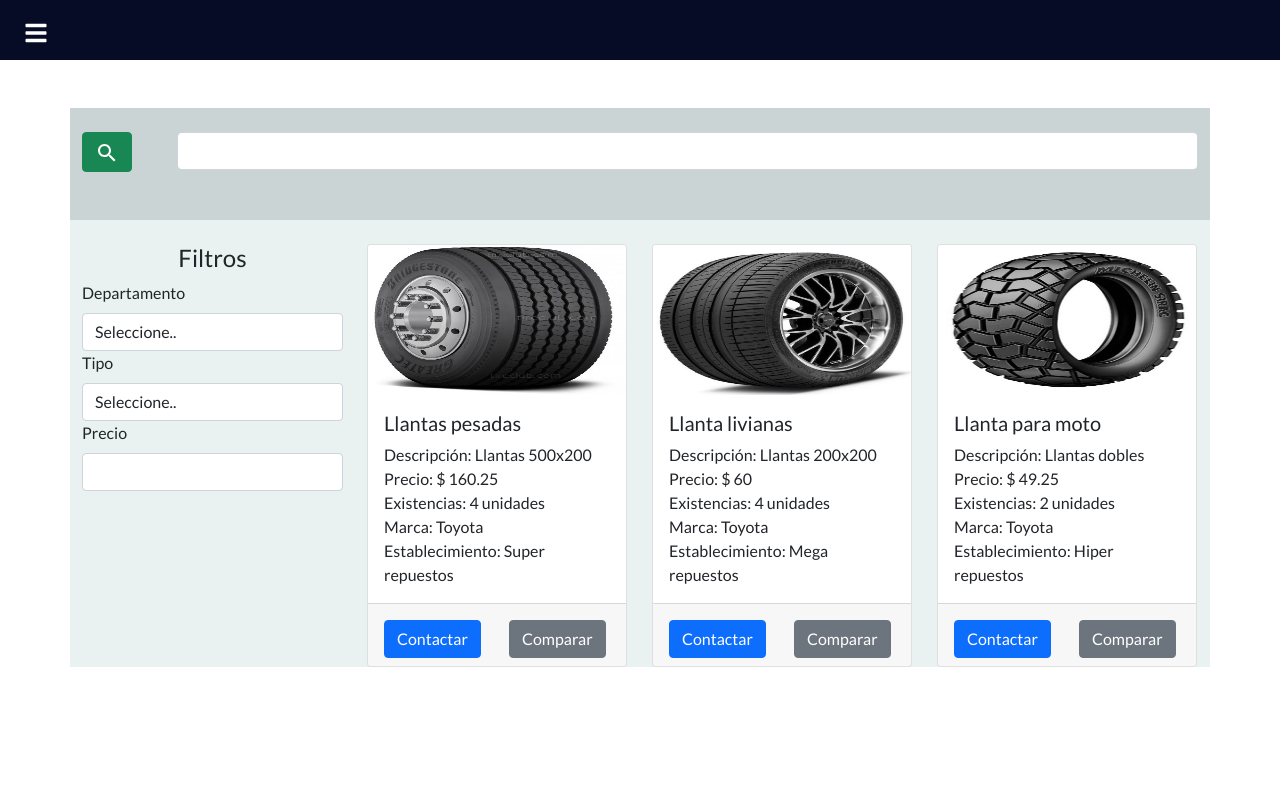
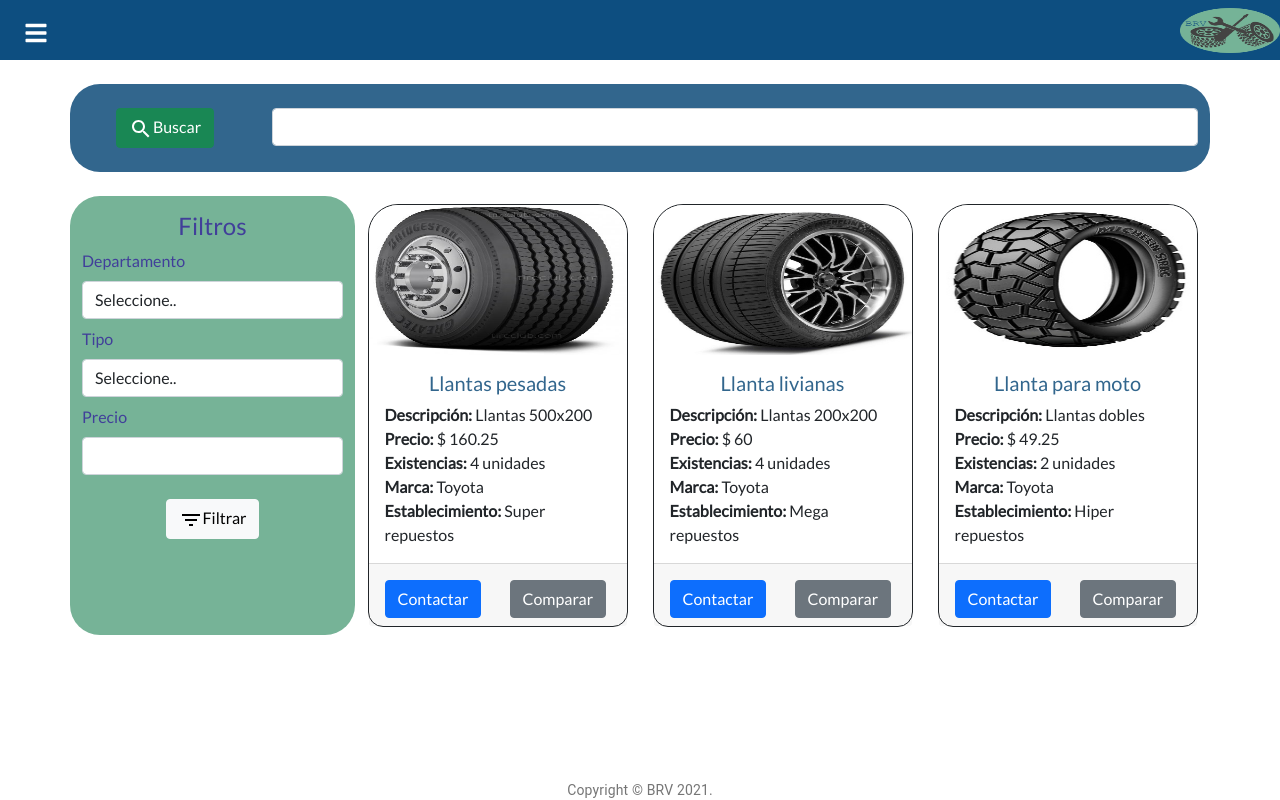
Before and after one commit to LizandroPenado/ProductoSoftware, a React (Create React App) app in the folder Cliente/: page / in a window 1280 px wide. Built offline with nearby package versions, Linux system fonts and the light colour scheme.

Commit message:
Iteracion segunda, de prototipo de buscar repuestos

```diff
--- a/Cliente/src/App.css
+++ b/Cliente/src/App.css
@@ -16,18 +16,7 @@
   }
 }
 
-.menu-busqueda{
-  background-color:rgb(202, 212, 212);
+.logo{
+  width:"50";
+  height:"50";
 }
-
-.contenedor-repuesto{
-  background-color: rgb(234, 241, 241);
-}
-
-.card-imagen{
-  height: 150px;
-}
-
-.tarjeta{
-  width: 260px;
-}
--- a/Cliente/src/App.js
+++ b/Cliente/src/App.js
@@ -1,6 +1,7 @@
 import React from "react";
 import "./App.css";
-import { BrowserRouter as Router, Switch, Route } from "react-router-dom";
+import { BrowserRouter as Router, Switch, Route} from "react-router-dom";
+import Typography from "@material-ui/core/Typography";
 import Navbar from "./components/layout/Navbar";
 import Home from "./components/home/Home";
 import Login from "./components/login/Login";
@@ -10,8 +11,8 @@ function App() {
   return (
     <main /* className={classes.content} */>
       <Router>
-        <Navbar  />
-        <div className="pb-5"></div>
+        <Navbar />
+        <div className="pb-4"></div>
         <Switch>
           <Route path="/" exact component={Home} />
           <Route path="/login" component={Login} />
@@ -19,6 +20,14 @@ function App() {
           <Route path="/usuario" component={Repuesto} />
         </Switch>
       </Router>
+      <footer className="fixed-bottom">
+        <Typography variant="body2" color="textSecondary" align="center">
+          {"Copyright © "}
+          BRV
+          {" "+new Date().getFullYear()}
+          {"."}
+        </Typography>
+      </footer>
     </main>
   );
 }
--- /dev/null
+++ b/Cliente/src/components/home/Home.css
@@ -0,0 +1,35 @@
+.menu-busqueda{
+    background-color:rgb(50, 102, 141);
+    text-align: center;
+    border-radius: 30px 30px 30px 30px;
+    border: 1px currentColor;
+  }
+
+  .contenedor-filtros{
+    background-color:rgb(118, 179, 151);
+    border-radius: 30px 30px 30px 30px;
+    border: 1px currentColor;
+    color: rgb(65, 63, 154);
+  }
+
+  .card-imagen{
+    height: 150px;
+    border-radius: 30px 30px 0px 0px !important;
+    border: 1px currentColor !important;
+  }
+
+  .tarjeta{
+    width: 260px;
+    border-radius: 30px 30px 15px 15px !important;
+    border: 1px solid !important;
+  }
+
+  .titulo-repuesto{
+      text-align: center;
+      color: rgb(50, 102, 141);
+  }
+
+  .centrar-repuesto{
+    display: flex !important;
+    align-items: center !important;
+  }
--- a/Cliente/src/components/home/Home.js
+++ b/Cliente/src/components/home/Home.js
@@ -1,7 +1,9 @@
 import React, { Component } from "react";
 import { Container, Row, Col, Form, Button } from "react-bootstrap";
 import SearchIcon from "@mui/icons-material/Search";
+import FilterListIcon from '@mui/icons-material/FilterList';
 import Tarjeta from "./Tarjeta";
+import "./Home.css";
 import Imagen1 from "./img/llantas_pesadas.jpg";
 import Imagen2 from "./img/llantas_livianas.jpg";
 import Imagen3 from "./img/llantas_moto.jpg";
@@ -12,26 +14,27 @@ class Home extends Component {
       <>
         <Container className="menu-busqueda">
           <Row className="pt-4">
-            <Col sm={1}>
+            <Col sm={2} className="pb-2">
               <Button variant="success">
                 <SearchIcon />
+                Buscar
               </Button>
             </Col>
-            <Col sm={11}>
+            <Col sm={10}>
               <Form.Group>
                 <Form.Control type="text" id="buscador" name="buscador" />
               </Form.Group>
             </Col>
           </Row>
-          <Row className="pt-4 pb-4"></Row>
+          <Row className="pt-2 pb-2"></Row>
         </Container>
-        <Container className="pt-4 contenedor-repuesto">
+        <Container className="pt-4">
           <Row>
-            <Col sm={3} className="pb-3">
+            <Col sm={3} className="pt-3 pb-3 contenedor-filtros ">
               <div className="text-center">
                 <h4>Filtros</h4>
               </div>
-              <Form.Group>
+              <Form.Group className="pb-2">
                 <Form.Label>Departamento</Form.Label>
                 <Form.Control as="select" id="departamento" name="departamento">
                   <option value="" disabled={true} selected>
@@ -41,7 +44,7 @@ class Home extends Component {
                   <option value="San Miguel">San Miguel</option>
                 </Form.Control>
               </Form.Group>
-              <Form.Group>
+              <Form.Group className="pb-2">
                 <Form.Label>Tipo</Form.Label>
                 <Form.Control as="select" id="tipo" name="tipo">
                   <option value="" disabled={true} selected>
@@ -52,7 +55,7 @@ class Home extends Component {
                   <option value="Llantas">Llantas</option>
                 </Form.Control>
               </Form.Group>
-              <Form.Group>
+              <Form.Group className="pb-4">
                 <Form.Label>Precio</Form.Label>
                 <Form.Control
                   type="text"
@@ -60,10 +63,16 @@ class Home extends Component {
                   name="precio"
                 ></Form.Control>
               </Form.Group>
+              <div className="text-center">
+                <Button variant="light">
+                  <FilterListIcon/>
+                  Filtrar
+                </Button>
+              </div>
             </Col>
-            <Col sm={9}>
-              <Row>
-                <Col>
+            <Col sm={9} className="">
+              <Row className="">
+                <Col className="pb-2 pt-2 d-flex justify-content-center alig-items-center">
                   <Tarjeta
                     url={Imagen1}
                     repuesto="Llantas pesadas"
@@ -86,7 +95,7 @@ class Home extends Component {
                     }
                   />
                 </Col>
-                <Col>
+                <Col className="pb-2 pt-2 d-flex justify-content-center alig-items-center">
                   <Tarjeta
                     url={Imagen2}
                     repuesto="Llanta livianas"
@@ -109,7 +118,7 @@ class Home extends Component {
                     }
                   />
                 </Col>
-                <Col>
+                <Col className="pb-2 pt-2 d-flex justify-content-center alig-items-center">
                   <Tarjeta
                     url={Imagen3}
                     repuesto="Llanta para moto"
--- a/Cliente/src/components/home/Tarjeta.js
+++ b/Cliente/src/components/home/Tarjeta.js
@@ -1,22 +1,22 @@
-import React from "react";
-import { Card } from "react-bootstrap";
+import React from 'react';
+import { Card } from 'react-bootstrap';
 
 export default function tarjeta(props) {
   return (
     <Card className="tarjeta">
       <Card.Img variant="top" src={props.url} className="card-imagen" />
       <Card.Body>
-        <Card.Title>{props.repuesto}</Card.Title>
+        <Card.Title className="titulo-repuesto">{props.repuesto}</Card.Title>
         <Card.Text>
-          Descripción: {props.descripcion}
+          <strong className="font-weight-bold">Descripción:</strong> {props.descripcion}
           <br />
-          Precio: $ {props.precio}
+          <strong className="font-weight-bold">Precio:</strong> $ {props.precio}
           <br />
-          Existencias: {props.cantidad} unidades
+          <strong className="font-weight-bold">Existencias:</strong> {props.cantidad} unidades
           <br />
-          Marca: {props.marca}
+          <strong className="font-weight-bold"> Marca:</strong> {props.marca}
           <br />
-          Establecimiento: {props.establecimiento}
+          <strong className="font-weight-bold">Establecimiento:</strong> {props.establecimiento}
         </Card.Text>
       </Card.Body>
       <Card.Footer>{props.botones}</Card.Footer>
--- /dev/null
+++ b/Cliente/src/components/layout/Logo.js
@@ -0,0 +1,10 @@
+import React from 'react';
+import Logo from "./img/Logo.png";
+
+export default function logo(){
+    return(
+        <div className="pr-3">
+            <img src={Logo} width="100" height="45" alt="Logo BRV"/>
+        </div>
+    );
+}
--- a/Cliente/src/components/layout/Navbar.css
+++ b/Cliente/src/components/layout/Navbar.css
@@ -1,5 +1,5 @@
 .navbar {
-    background-color: #060b26;
+    background-color: #0D4E80;
     height: 60px;
     display:flex;
     flex: start;
@@ -13,7 +13,7 @@
   }
 
   .nav-menu {
-    background-color: #060b26;
+    background-color: #0D4E80;
     width: 250px;
     height: 100vh;
     display: flex;
@@ -49,7 +49,7 @@
   }
 
   .nav-text a:hover {
-    background-color: #1a83ff;
+    background-color: #abb9c9;
   }
 
   .nav-menu-items {
@@ -57,7 +57,7 @@
   }
 
   .navbar-toggle {
-    background-color: #060b26;
+    background-color: #0D4E80;
     width: 100%;
     height: 80px;
     display: flex;
--- a/Cliente/src/components/layout/Navbar.js
+++ b/Cliente/src/components/layout/Navbar.js
@@ -1,10 +1,11 @@
-import React, { useState } from 'react';
-import * as FaIcons from 'react-icons/fa';
-import * as AiIcons from 'react-icons/ai';
-import { Link } from 'react-router-dom';
-import { SidebarData } from './SidebarData';
-import './Navbar.css';
-import { IconContext } from 'react-icons';
+import React, { useState } from "react";
+import * as FaIcons from "react-icons/fa";
+import * as AiIcons from "react-icons/ai";
+import { Link } from "react-router-dom";
+import { SidebarData } from "./SidebarData";
+import "./Navbar.css";
+import { IconContext } from "react-icons";
+import Logo from "./Logo"
 
 function Navbar() {
   const [sidebar, setSidebar] = useState(false);
@@ -13,16 +14,17 @@ function Navbar() {
 
   return (
     <>
-      <IconContext.Provider value={{ color: '#fff' }}>
-        <div className='navbar sticky-top'>
-          <Link to='#' className='menu-bars'>
+      <IconContext.Provider value={{ color: "#fff" }}>
+        <div className="navbar sticky-top">
+          <Link to="#" className="menu-bars">
             <FaIcons.FaBars onClick={showSidebar} />
           </Link>
+        <Logo/>
         </div>
-        <nav className={sidebar ? 'nav-menu active' : 'nav-menu'}>
-          <ul className='nav-menu-items' onClick={showSidebar}>
-            <li className='navbar-toggle'>
-              <Link to='#' className='menu-bars'>
+        <nav className={sidebar ? "nav-menu active" : "nav-menu"}>
+          <ul className="nav-menu-items" onClick={showSidebar}>
+            <li className="navbar-toggle">
+              <Link to="#" className="menu-bars">
                 <AiIcons.AiOutlineClose />
               </Link>
             </li>
```
Also changed, not shown: Cliente/src/components/layout/img/Logo.png (added).
